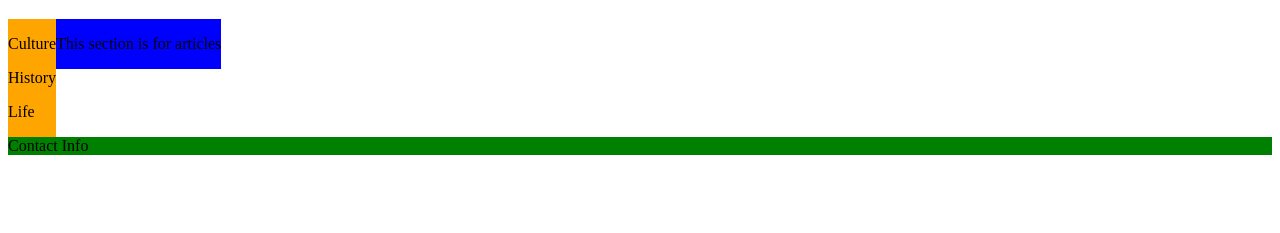
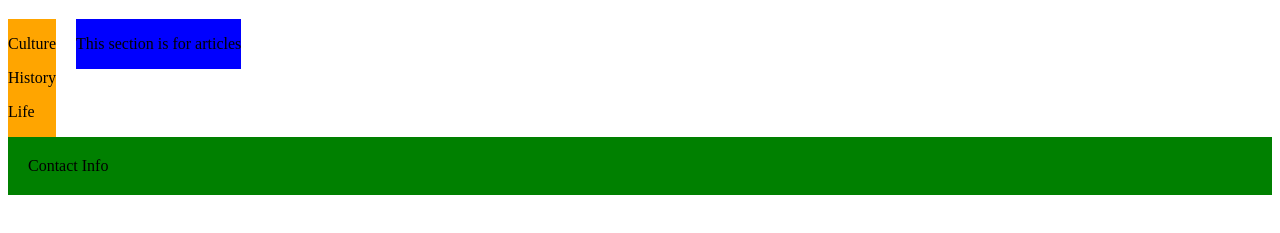
Before and after one commit to givemeflan/css-exercises, a plain HTML site: page floats.html in a window 1280 px wide. Shown: the part 61-294 px from the top of the page. Drawn offline with Linux system fonts and the light colour scheme.

Commit message:
testing with floats and margins

```diff
--- a/assets/style.css
+++ b/assets/style.css
@@ -66,6 +66,8 @@
 #article-section {
     background-color: blue;
     float: left;
+    margin-left: 20px;
+
 
 }
 
@@ -73,4 +75,8 @@
     background-color: green;
     clear: both;
     overflow: auto;
+    padding: 20px;
+
+
+
 }
```
